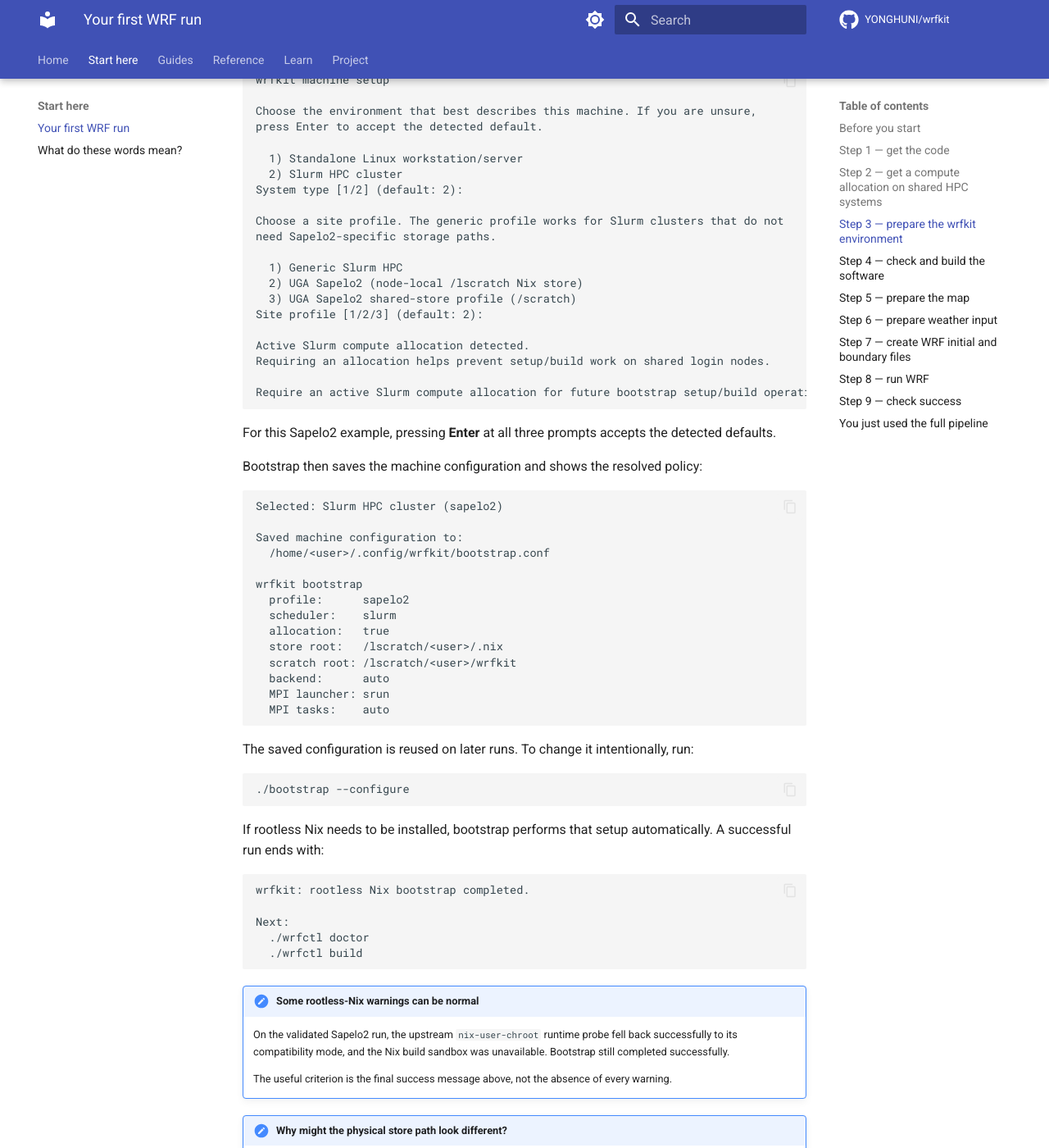
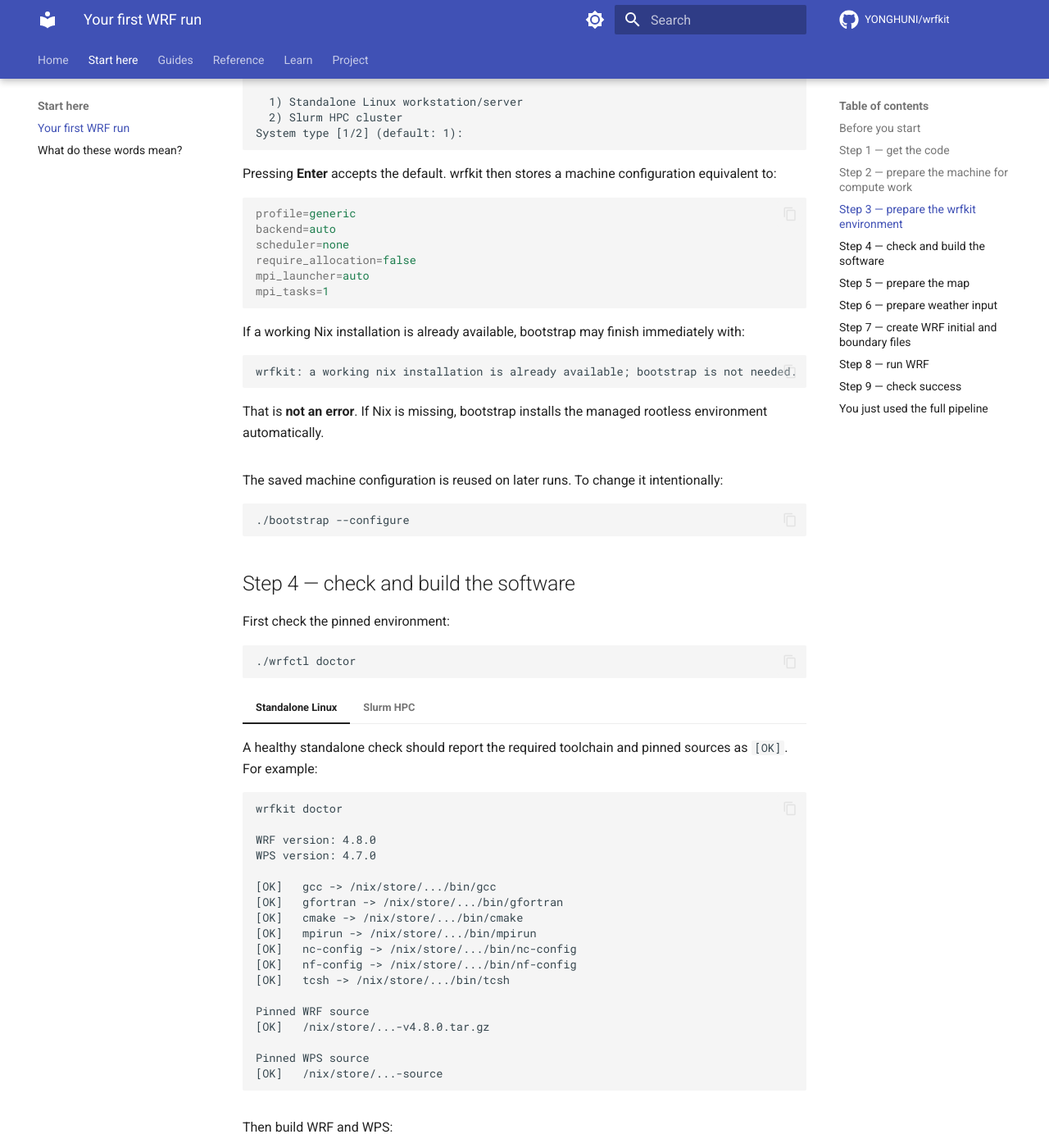
Before and after one commit to YONGHUNI/wrfkit, an MkDocs documentation site: the page built from docs/tutorials/first-run.md, in a window 1280 px wide and 1400 px high, scrolled down 2363 px. Shown: the whole window at 82% size. Built offline with MkDocs 1.6.1 and Material for MkDocs 9.7.7, drawn with Linux system fonts in a browser that asks for light colours; comment, search, counter and statistics services are not loaded; some of the changed text lies outside the part shown.

Commit message:
docs: split first-run paths into linked tabs

````diff
--- a/docs/tutorials/first-run.md
+++ b/docs/tutorials/first-run.md
@@ -17,6 +17,11 @@ When an HPC command is site-specific, this tutorial uses the University of
 Georgia's **Sapelo2** Slurm cluster as a concrete example. The currently
 validated Slurm path is single-node execution on Sapelo2; see the
 [validation matrix](../validation.md) for the exact support boundary.
+
+!!! tip "Follow the tab that matches your machine"
+    Environment-specific steps are shown as **Standalone Linux** and
+    **Slurm HPC** tabs. Once you select one, the documentation site keeps
+    matching tabs synchronized as you move through the page.
 
 ## Before you start
 
@@ -68,31 +73,38 @@ git pull
 ls
 ```
 
-## Step 2 — get a compute allocation on shared HPC systems
+## Step 2 — prepare the machine for compute work
 
-Skip this step on a normal Linux workstation or server where compute-intensive
-work is allowed directly.
+=== "Standalone Linux"
 
-On a shared HPC cluster, request an interactive compute allocation using your
-site's documented method before setting up or building the environment.
+    If this is a workstation or server where you are allowed to run
+    compute-intensive work directly, there is no scheduler allocation step.
 
-!!! example "Sapelo2"
-    Sapelo2 provides the `interact` helper. For this smoke test, for example:
+    Stay in the wrfkit repository and continue to Step 3.
 
-    ```bash
-    interact -c 16 --mem=64G --time=02:00:00 --gres=lscratch:100
-    ```
+=== "Slurm HPC"
 
-    `--gres=lscratch:100` requests 100 GB of node-local temporary storage for
-    the allocation. The Sapelo2 wrfkit profile places its rootless Nix store
-    under `/lscratch/$USER`, so explicitly requesting local scratch is the
-    appropriate pattern.
+    On a shared HPC cluster, request an interactive compute allocation using
+    your site's documented method before setting up or building the
+    environment.
 
-!!! warning "Do not build on a shared login node"
-    For a Slurm configuration with allocation protection enabled, wrfkit
-    requires an active Slurm compute allocation before bootstrap setup/build
-    work. This check uses Slurm allocation state rather than a site-specific
-    hostname.
+    !!! example "UGA Sapelo2"
+        Sapelo2 provides the `interact` helper. For this smoke test:
+
+        ```bash
+        interact -c 16 --mem=64G --time=02:00:00 --gres=lscratch:100
+        ```
+
+        `--gres=lscratch:100` requests 100 GB of node-local temporary
+        storage for the allocation. The Sapelo2 wrfkit profile places its
+        rootless Nix store under `/lscratch/$USER`, so explicitly requesting
+        local scratch is the appropriate pattern.
+
+    !!! warning "Do not build on a shared login node"
+        For a Slurm configuration with allocation protection enabled, wrfkit
+        requires an active Slurm compute allocation before bootstrap
+        setup/build work. This check uses Slurm allocation state rather than a
+        site-specific hostname.
 
 ## Step 3 — prepare the wrfkit environment
 
@@ -100,130 +112,205 @@ site's documented method before setting up or building the environment.
 NetCDF, WRF, and WPS environment. You do not need to install or configure Nix
 manually.
 
-Run:
+When neither `--profile` nor `--config` is supplied and no saved wrfkit
+machine configuration exists, `./bootstrap` asks a few questions. It detects
+a likely default, but **you make the final choice**.
 
-```bash
-./bootstrap
-```
+=== "Standalone Linux"
 
-When neither `--profile` nor `--config` is supplied and no saved wrfkit
-machine configuration exists, bootstrap asks a few questions. It detects a
-likely default, but **you make the final choice**.
+    Run:
 
-On Sapelo2, a first run currently looks like this:
+    ```bash
+    ./bootstrap
+    ```
 
-```text
-wrfkit machine setup
+    On a tested standalone Linux server without Slurm commands, wrfkit chose
+    the standalone path as the default:
 
-Choose the environment that best describes this machine. If you are unsure,
-press Enter to accept the detected default.
+    ```text
+    wrfkit machine setup
 
-  1) Standalone Linux workstation/server
-  2) Slurm HPC cluster
-System type [1/2] (default: 2):
+    Choose the environment that best describes this machine. If you are unsure,
+    press Enter to accept the detected default.
 
-Choose a site profile. The generic profile works for Slurm clusters that do not
-need Sapelo2-specific storage paths.
+      1) Standalone Linux workstation/server
+      2) Slurm HPC cluster
+    System type [1/2] (default: 1):
+    ```
 
-  1) Generic Slurm HPC
-  2) UGA Sapelo2 (node-local /lscratch Nix store)
-  3) UGA Sapelo2 shared-store profile (/scratch)
-Site profile [1/2/3] (default: 2):
+    Pressing **Enter** accepts the default. wrfkit then stores a machine
+    configuration equivalent to:
 
-Active Slurm compute allocation detected.
-Requiring an allocation helps prevent setup/build work on shared login nodes.
+    ```ini
+    profile=generic
+    backend=auto
+    scheduler=none
+    require_allocation=false
+    mpi_launcher=auto
+    mpi_tasks=1
+    ```
 
-Require an active Slurm compute allocation for future bootstrap setup/build operations? [Y/n]
-```
+    If a working Nix installation is already available, bootstrap may finish
+    immediately with:
 
-For this Sapelo2 example, pressing **Enter** at all three prompts accepts the
-detected defaults.
+    ```text
+    wrfkit: a working nix installation is already available; bootstrap is not needed.
+    ```
 
-Bootstrap then saves the machine configuration and shows the resolved policy:
+    That is **not an error**. If Nix is missing, bootstrap installs the managed
+    rootless environment automatically.
 
-```text
-Selected: Slurm HPC cluster (sapelo2)
+=== "Slurm HPC"
 
-Saved machine configuration to:
-  /home/<user>/.config/wrfkit/bootstrap.conf
+    Run this from the compute allocation obtained in Step 2:
 
-wrfkit bootstrap
-  profile:      sapelo2
-  scheduler:    slurm
-  allocation:   true
-  store root:   /lscratch/<user>/.nix
-  scratch root: /lscratch/<user>/wrfkit
-  backend:      auto
-  MPI launcher: srun
-  MPI tasks:    auto
-```
+    ```bash
+    ./bootstrap
+    ```
 
-The saved configuration is reused on later runs. To change it intentionally,
-run:
+    On Sapelo2, a first run currently looks like this:
+
+    ```text
+    wrfkit machine setup
+
+    Choose the environment that best describes this machine. If you are unsure,
+    press Enter to accept the detected default.
+
+      1) Standalone Linux workstation/server
+      2) Slurm HPC cluster
+    System type [1/2] (default: 2):
+
+    Choose a site profile. The generic profile works for Slurm clusters that do not
+    need Sapelo2-specific storage paths.
+
+      1) Generic Slurm HPC
+      2) UGA Sapelo2 (node-local /lscratch Nix store)
+      3) UGA Sapelo2 shared-store profile (/scratch)
+    Site profile [1/2/3] (default: 2):
+
+    Active Slurm compute allocation detected.
+    Requiring an allocation helps prevent setup/build work on shared login nodes.
+
+    Require an active Slurm compute allocation for future bootstrap setup/build operations? [Y/n]
+    ```
+
+    For this Sapelo2 example, pressing **Enter** at all three prompts accepts
+    the detected defaults.
+
+    Bootstrap then saves the machine configuration and shows the resolved
+    policy:
+
+    ```text
+    Selected: Slurm HPC cluster (sapelo2)
+
+    Saved machine configuration to:
+      /home/<user>/.config/wrfkit/bootstrap.conf
+
+    wrfkit bootstrap
+      profile:      sapelo2
+      scheduler:    slurm
+      allocation:   true
+      store root:   /lscratch/<user>/.nix
+      scratch root: /lscratch/<user>/wrfkit
+      backend:      auto
+      MPI launcher: srun
+      MPI tasks:    auto
+    ```
+
+    If rootless Nix needs to be installed, bootstrap performs that setup
+    automatically. A successful run ends with:
+
+    ```text
+    wrfkit: rootless Nix bootstrap completed.
+
+    Next:
+      ./wrfctl doctor
+      ./wrfctl build
+    ```
+
+    !!! note "Some rootless-Nix warnings can be normal"
+        On the validated Sapelo2 run, the upstream `nix-user-chroot` runtime
+        probe fell back successfully to its compatibility mode, and the Nix
+        build sandbox was unavailable. Bootstrap still completed
+        successfully.
+
+        The useful criterion is the final success message above, not the
+        absence of every warning.
+
+    !!! note "Why might the physical store path look different?"
+        On the observed Sapelo2 node, `/lscratch/<user>/.nix` resolved to
+        `/tmp/lscratch/<user>/.nix`. Both names referred to the same 121 MB
+        store immediately after bootstrap. The rootless-Nix diagnostic
+        therefore reported the resolved physical path rather than a second
+        Nix store.
+
+    If bootstrap installed rootless Nix, you can optionally inspect it with:
+
+    ```bash
+    rootless-nix-doctor
+    ```
+
+    A healthy Sapelo2 result includes checks such as:
+
+    ```text
+    [OK] nix command: /home/<user>/.local/bin/nix
+    [OK] Nix evaluator works
+    [OK] flake support works
+    [OK] nix-user-chroot root method: chroot
+    [OK] unprivileged user namespaces available
+    [OK] NVIDIA host driver visible
+    [OK] libcuda.so.1 bridge configured
+    ```
+
+The saved machine configuration is reused on later runs. To change it
+intentionally:
 
 ```bash
 ./bootstrap --configure
 ```
 
-If rootless Nix needs to be installed, bootstrap performs that setup
-automatically. A successful run ends with:
-
-```text
-wrfkit: rootless Nix bootstrap completed.
-
-Next:
-  ./wrfctl doctor
-  ./wrfctl build
-```
-
-!!! note "Some rootless-Nix warnings can be normal"
-    On the validated Sapelo2 run, the upstream `nix-user-chroot` runtime probe
-    fell back successfully to its compatibility mode, and the Nix build sandbox
-    was unavailable. Bootstrap still completed successfully.
-
-    The useful criterion is the final success message above, not the absence of
-    every warning.
-
-!!! note "Why might the physical store path look different?"
-    On the observed Sapelo2 node, `/lscratch/<user>/.nix` resolved to
-    `/tmp/lscratch/<user>/.nix`. Both names referred to the same 121 MB store
-    immediately after bootstrap. The rootless-Nix diagnostic therefore reported
-    the resolved physical path rather than a second Nix store.
-
-If bootstrap installed rootless Nix, you can optionally inspect it with:
-
-```bash
-rootless-nix-doctor
-```
-
-A healthy Sapelo2 result includes checks such as:
-
-```text
-[OK] nix command: /home/<user>/.local/bin/nix
-[OK] Nix evaluator works
-[OK] flake support works
-[OK] nix-user-chroot root method: chroot
-[OK] unprivileged user namespaces available
-[OK] NVIDIA host driver visible
-[OK] libcuda.so.1 bridge configured
-```
-
-If you instead see:
-
-```text
-wrfkit: a working nix installation is already available; bootstrap is not needed.
-```
-
-that is **not an error**. It means a usable Nix environment is already
-available.
-
 ## Step 4 — check and build the software
 
-First check the environment:
+First check the pinned environment:
 
 ```bash
 ./wrfctl doctor
 ```
+
+=== "Standalone Linux"
+
+    A healthy standalone check should report the required toolchain and pinned
+    sources as `[OK]`. For example:
+
+    ```text
+    wrfkit doctor
+
+    WRF version: 4.8.0
+    WPS version: 4.7.0
+
+    [OK]   gcc -> /nix/store/.../bin/gcc
+    [OK]   gfortran -> /nix/store/.../bin/gfortran
+    [OK]   cmake -> /nix/store/.../bin/cmake
+    [OK]   mpirun -> /nix/store/.../bin/mpirun
+    [OK]   nc-config -> /nix/store/.../bin/nc-config
+    [OK]   nf-config -> /nix/store/.../bin/nf-config
+    [OK]   tcsh -> /nix/store/.../bin/tcsh
+
+    Pinned WRF source
+    [OK]   /nix/store/...-v4.8.0.tar.gz
+
+    Pinned WPS source
+    [OK]   /nix/store/...-source
+    ```
+
+=== "Slurm HPC"
+
+    The same pinned compiler/MPI/NetCDF checks should pass. Inside an active
+    Slurm allocation, doctor also checks `srun` and reports allocation
+    information.
+
+    The important checkpoint is that the required build tools and pinned
+    WRF/WPS sources report `[OK]`.
 
 Then build WRF and WPS:
 
@@ -323,9 +410,17 @@ ls .wrfkit/work/athens-smoke/wrfbdy_d01
 ./wrfctl exec wrf --case athens-smoke
 ```
 
-Inside a supported single-node Slurm allocation, wrfkit owns the MPI launch
-path. Do **not** add another `srun -n ...` around this command. The current
-Slurm validation is on Sapelo2.
+=== "Standalone Linux"
+
+    The generic standalone profile uses the configured MPI launcher and task
+    count. The first-run default is conservative: `mpi_launcher=auto` and
+    `mpi_tasks=1`.
+
+=== "Slurm HPC"
+
+    Inside a supported single-node Slurm allocation, wrfkit owns the MPI
+    launch path. Do **not** add another `srun -n ...` around the command.
+    The current Slurm validation is on Sapelo2.
 
 ## Step 9 — check success
 
````
